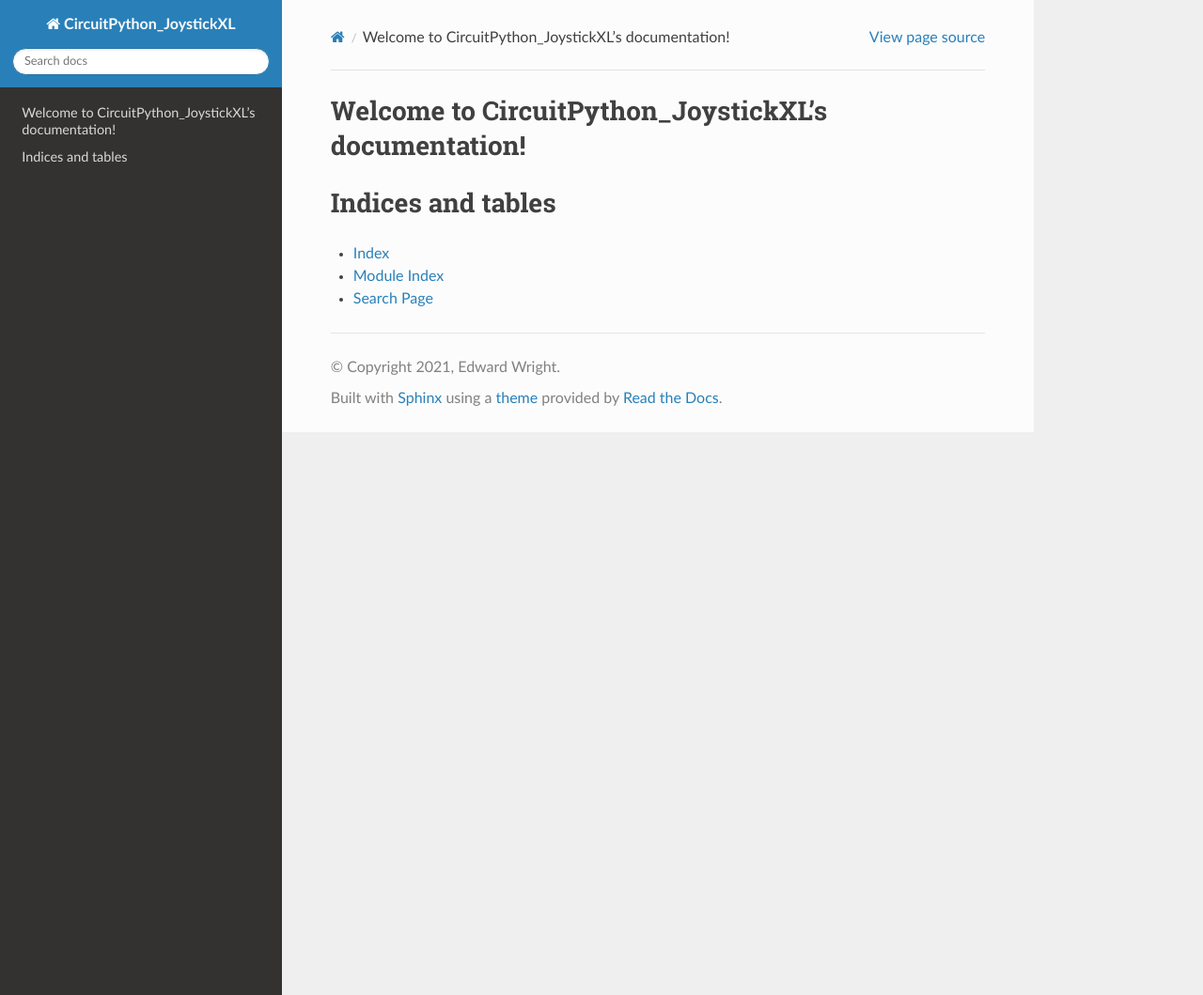
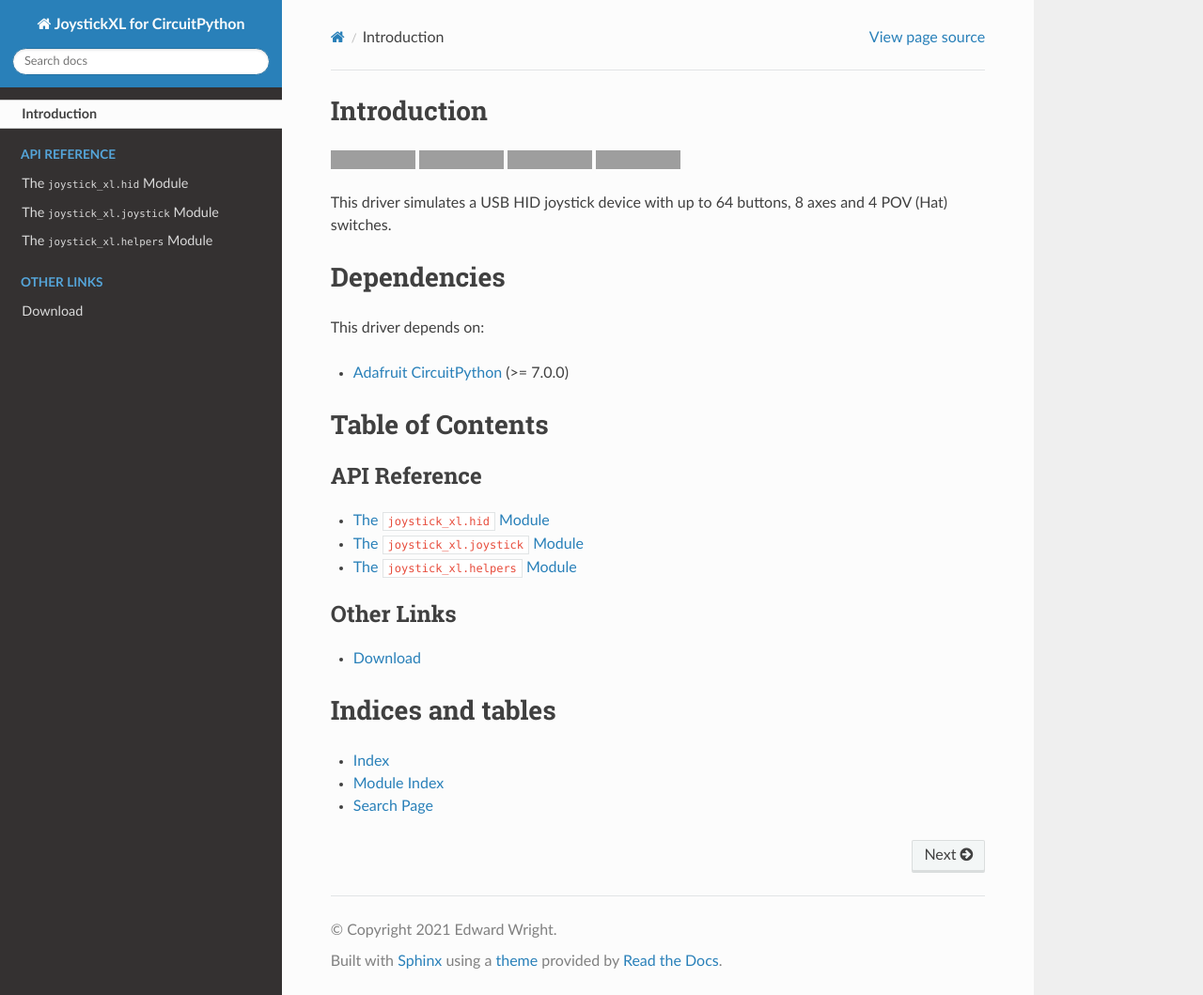
Before and after one commit to fasteddy516/CircuitPython_JoystickXL, a Sphinx documentation site: the page built from docs/index.rst, in a window 1280 px wide and 1059 px high. Shown: the whole window at 94% size. Built offline with Sphinx 7.4.7 and the Read the Docs theme 2.0.0, drawn with Linux system fonts in a browser that asks for light colours; grey boxes are pictures that could not be loaded.

Commit message:
Documentation setup

```diff
--- /dev/null
+++ b/docs/api.rst
@@ -0,0 +1,15 @@
+
+The ``joystick_xl.hid`` Module
+==============================
+.. automodule:: joystick_xl.hid
+   :members:
+
+The ``joystick_xl.joystick`` Module
+===================================
+.. automodule:: joystick_xl.joystick
+   :members:
+
+The ``joystick_xl.helpers`` Module
+==================================
+.. automodule:: joystick_xl.helpers
+   :members:
--- a/docs/conf.py
+++ b/docs/conf.py
@@ -10,15 +10,16 @@
 # add these directories to sys.path here. If the directory is relative to the
 # documentation root, use os.path.abspath to make it absolute, like shown here.
 #
-# import os
-# import sys
-# sys.path.insert(0, os.path.abspath('.'))
+import os
+import sys
+
+sys.path.insert(0, os.path.abspath(".."))
 
 
 # -- Project information -----------------------------------------------------
 
-project = "CircuitPython_JoystickXL"
-copyright = "2021, Edward Wright"
+project = "JoystickXL for CircuitPython"
+copyright = "2021 Edward Wright"
 author = "Edward Wright"
 
 
@@ -27,7 +28,23 @@ author = "Edward Wright"
 # Add any Sphinx extension module names here, as strings. They can be
 # extensions coming with Sphinx (named 'sphinx.ext.*') or your custom
 # ones.
-extensions = []
+extensions = [
+    "sphinx.ext.autodoc",
+    "sphinx.ext.viewcode",
+]
+
+# Ignore imports of these modules, which sphinx will not know about.
+autodoc_mock_imports = [
+    "usb_hid",
+    "digitalio",
+    "microcontroller",
+]
+
+# If true, '()' will be appended to :func: etc. cross-reference text.
+add_function_parentheses = True
+
+# The name of the Pygments (syntax highlighting) style to use.
+pygments_style = "sphinx"
 
 # Add any paths that contain templates here, relative to this directory.
 templates_path = ["_templates"]
@@ -49,3 +66,5 @@ html_theme = "sphinx_rtd_theme"
 # relative to this directory. They are copied after the builtin static files,
 # so a file named "default.css" will overwrite the builtin "default.css".
 html_static_path = ["_static"]
+
+html_favicon = "_static/favicon.ico"
--- a/docs/index.rst
+++ b/docs/index.rst
@@ -1,16 +1,24 @@
-.. CircuitPython_JoystickXL documentation master file, created by
-   sphinx-quickstart on Mon Jul 19 10:36:46 2021.
-   You can adapt this file completely to your liking, but it should at least
-   contain the root `toctree` directive.
+.. include:: ../README.rst
 
-Welcome to CircuitPython_JoystickXL's documentation!
-====================================================
+Table of Contents
+=================
 
 .. toctree::
-   :maxdepth: 2
-   :caption: Contents:
+   :maxdepth: 4
+   :hidden:
 
+   self
 
+.. toctree::
+   :caption: API Reference
+   :maxdepth: 3
+
+   api
+
+.. toctree::
+   :caption: Other Links
+
+   Download <https://github.com/fasteddy516/CircuitPython_JoystickXL/releases/latest>
 
 Indices and tables
 ==================
```
Also changed, not shown: docs/_static/favicon.ico (added).
